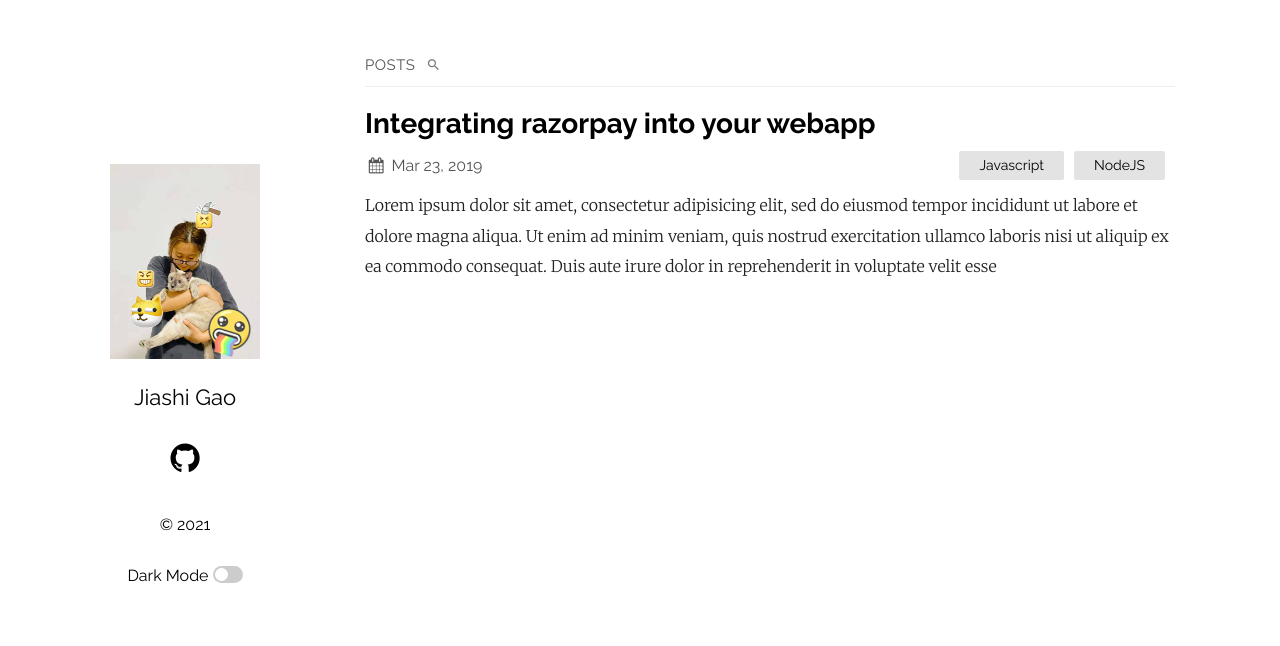
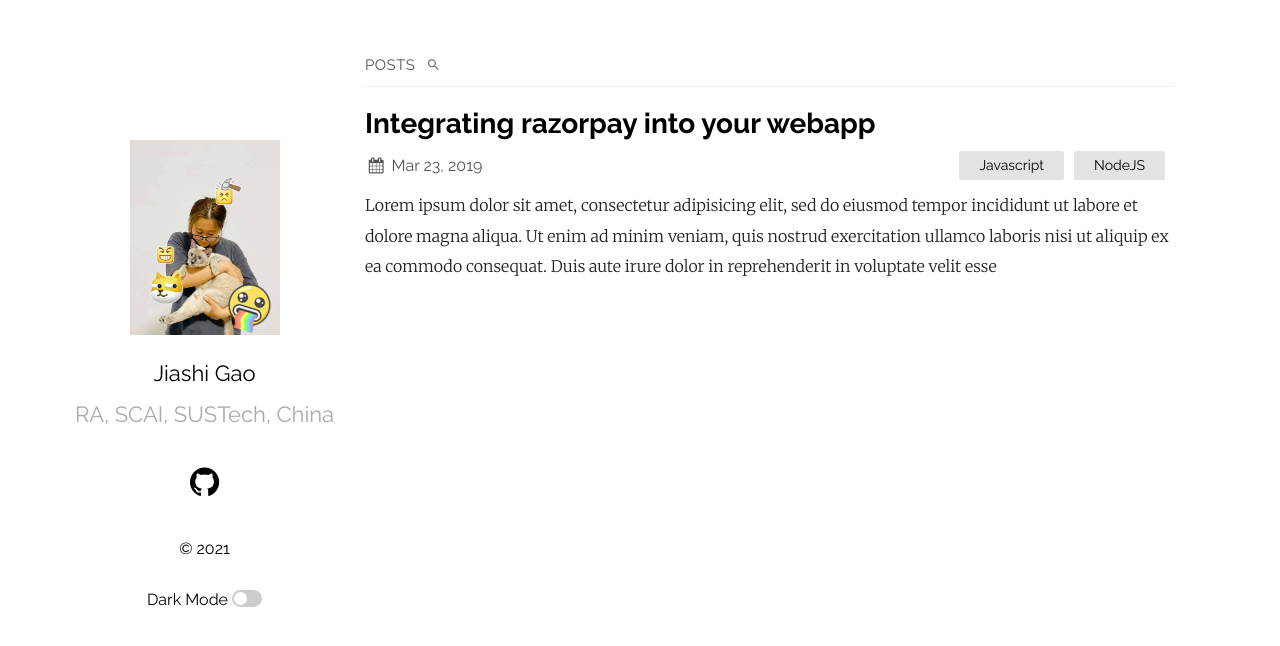
Before and after one commit to gjsuestc/BadKid.github.io, a Jekyll site: the page built from index.md, in a window 1280 px wide. Shown: the top 646 px of the page. Built offline with Jekyll 4.4.1, drawn with Linux system fonts in a browser that asks for light colours.

Commit message:
Update _config.yml

```diff
--- a/_config.yml
+++ b/_config.yml
@@ -13,7 +13,7 @@ sass:
   sass_dir: _sass
 plainwhite:
   name: Jiashi Gao
-  work: RA, SUSTech
+  tagline: RA, SCAI, SUSTech, China
   date_format: "%b %-d, %Y"
   sitemap: true # set to true to generate sitemap.xml content
   search: true # set to true to enable searchbar
```
